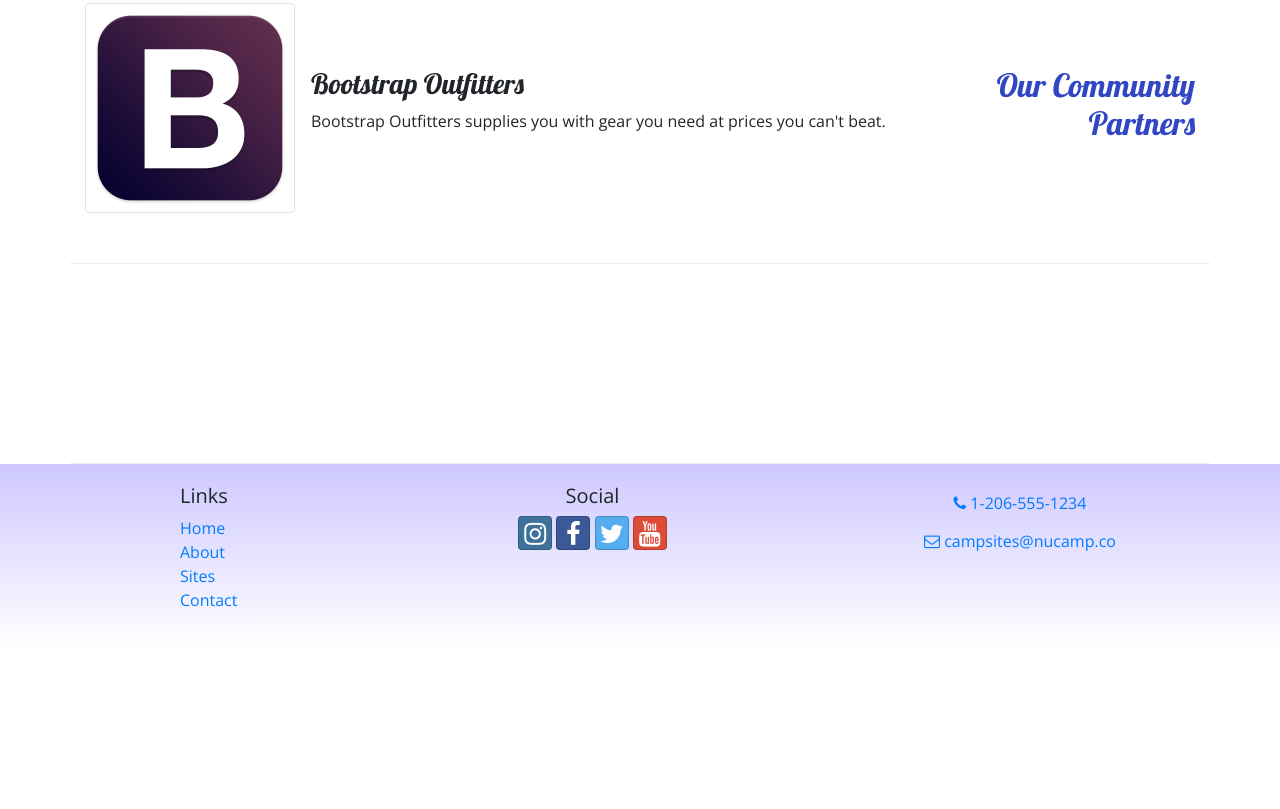
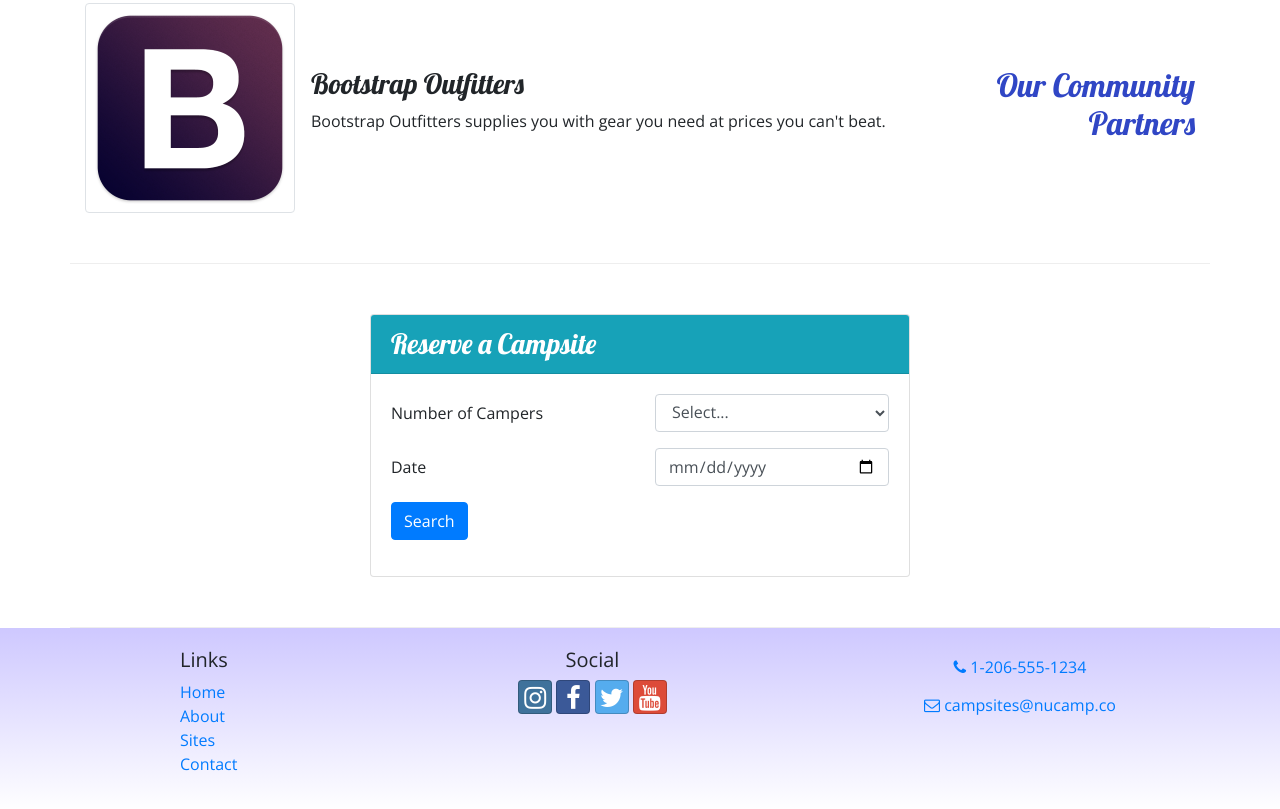
Before and after one commit to brains219/bootstrapintro, a website: page index.html in a window 1280 px wide. Shown: the part 889-1698 px from the top of the page. Before the commit the page ends 1537 px from the top, so only its background shows below. Drawn offline with nearby package versions, Linux system fonts and the light colour scheme.

Commit message:
added selection form and button on navbar to index

```diff
--- a/index.html
+++ b/index.html
@@ -29,6 +29,9 @@
                 <div class="col">
                     <h1>NuCamp</h1>
                     <h2>a better way to camp</h2>
+                </div>
+                <div class="col-md-4 col-xl-2 col-auto mt-4">
+                    <a href="#reserveForm"><button class="btn bg-info text-white">Reserve Campsite</button></a>
                 </div>
             </div>
         </div>
@@ -104,7 +107,38 @@
         </div>
         <div class="row align-items-center row-content">
             <div class="col-sm-6 mx-auto">
-
+                <div class="card">
+                    <h3 class="card-header text-white bg-info">Reserve a Campsite</h3>
+                    <div class="card-body">
+                        <form id="reserveForm">
+                            <div class="row form-group">
+                                    <label class="col-sm-6 col-form-label" for="numCampers">Number of Campers</label>
+                                <div class="col-sm-6">
+                                    <select class="form-control" id="numCampers">
+                                        <option selected>Select...</option>
+                                        <option value="1">1</option>
+                                        <option value="2">2</option>
+                                        <option value="3">3</option>
+                                        <option value="4">4</option>
+                                        <option value="5">5</option>
+                                        <option value="6">6</option>
+                                    </select>
+                                </div>
+                            </div>
+                                <div class="row form-group">
+                                        <label class="col-sm-6 col-form-label" for="date">Date</label>
+                                    <div class="col-sm-6">
+                                        <input type="date" class="form-control" name="date" id="date" placeholder="mm/dd/yyyy">
+                                    </div>
+                            </div>
+                            <div class="row form-group">
+                                <div class="col">
+                                    <button type="submit" class="btn btn-primary">Search</button>
+                                </div>
+                            </div>
+                        </form>
+                    </div>
+                </div>
             </div>
         </div>
     </div>
```
